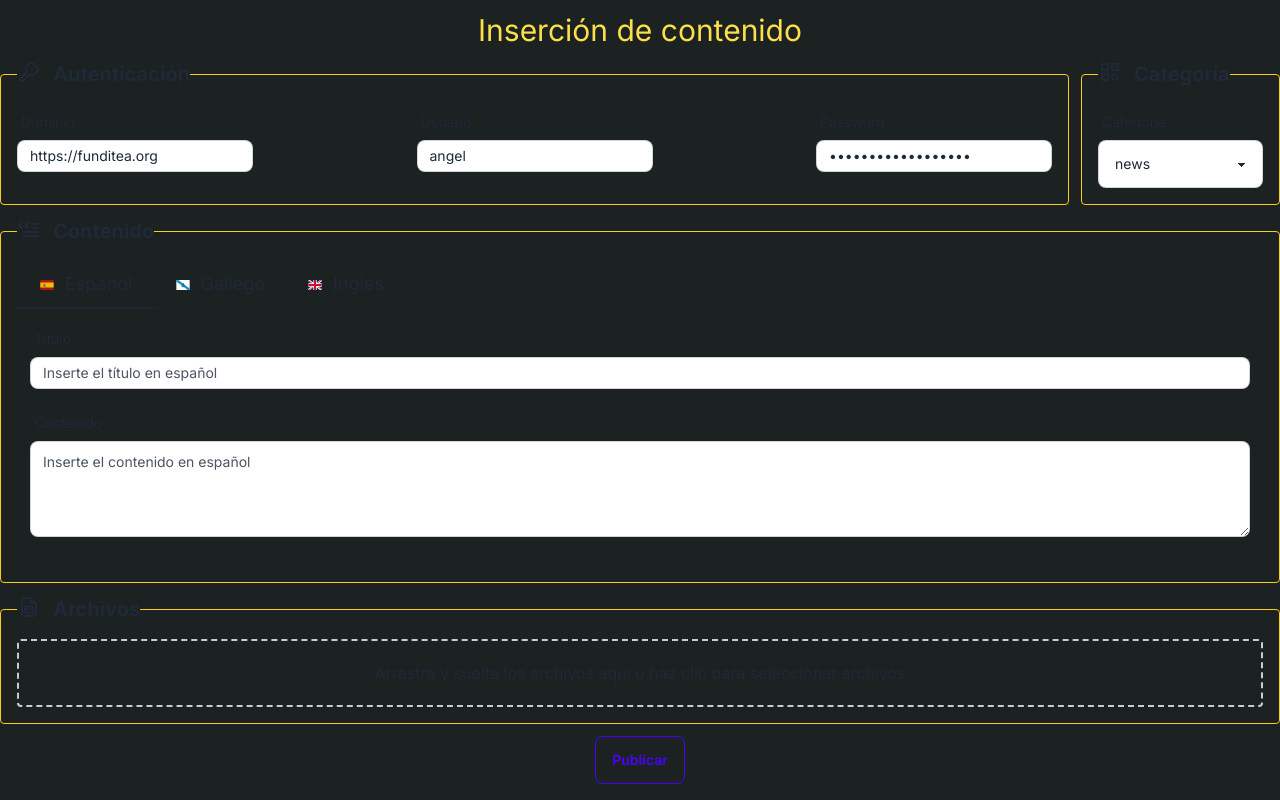
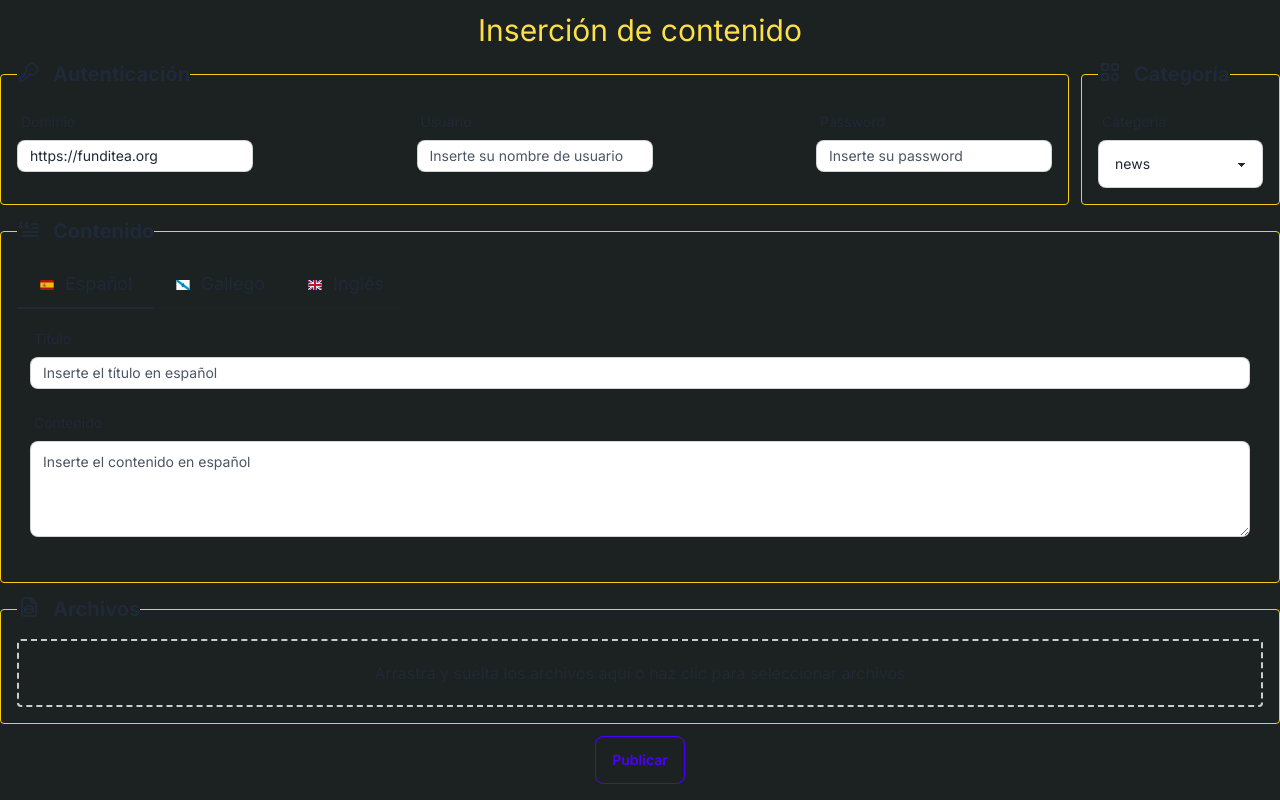
Before and after one commit to kant003/wordpressJwtPost, a Next.js app: page / in a window 1280 px wide. Built offline with nearby package versions, Linux system fonts and the light colour scheme.

Commit message:
file uploads

```diff
--- a/src/app/sections/autentication.tsx
+++ b/src/app/sections/autentication.tsx
@@ -22,14 +22,14 @@ function Autentication({state}: Props) {
           errors={state.errors?.domain}
         />
         <InputControl
-          value="angel"
+          value=""
           title="Usuario"
           name="username"
           placeholder="Inserte su nombre de usuario"
           errors={state.errors?.username}
         />
         <InputControl
-          value="#eZuMc70_gs456gds5"
+          value=""
           type="password"
           title="Password"
           name="password"
```
